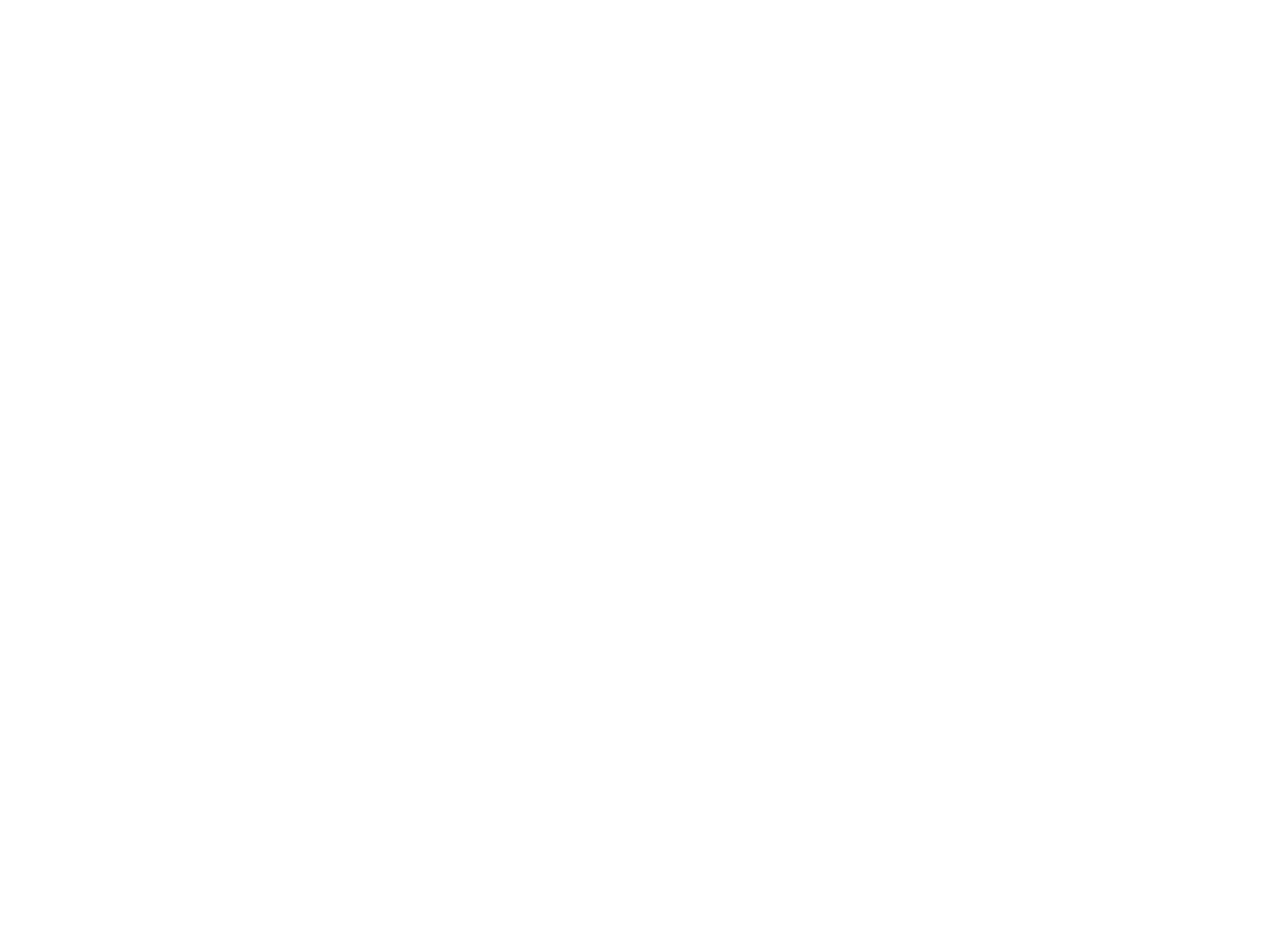
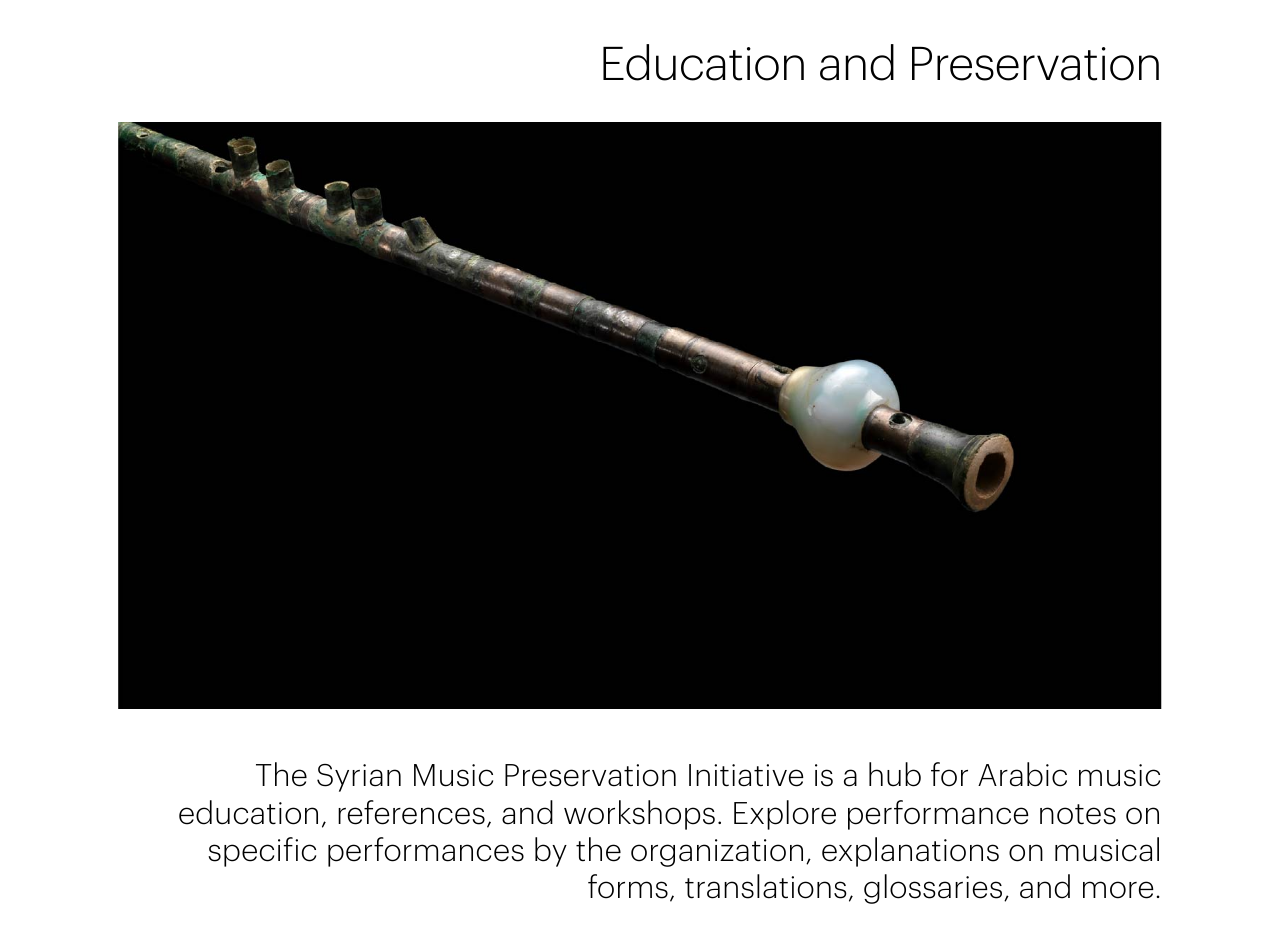
Before and after one commit to SyrianMusic/syrian-music-www, a Next.js app: page /education in a window 1280 px wide. Before the commit this address had no page. Shown: the part 680-1622 px from the top of the page. Before the commit the page ends 800 px from the top, so only its background shows below. Built offline with nearby package versions, Linux system fonts and the light colour scheme.

Commit message:
add education page

```diff
--- a/components/Hero.js
+++ b/components/Hero.js
@@ -3,15 +3,11 @@ import PropTypes from 'prop-types';
 import Image from './Image';
 import theme from '../styles/theme';
 
-const Hero = ({ className }) => (
+const Hero = ({ className, content, image, title }) => (
   <div className={cx('component-Hero-root', className)}>
-    <h1>Welcome to the Syrian Music Preservation Initiative</h1>
-    <Image className="component-Hero-image" src="/images/home-hero.jpg" width={1457} height={820} />
-    <p>
-      a non-profit organization dedicated to the preservation, protection and celebration of the
-      musical traditions of classical Arabic music. The initiatives of this organization serve as
-      both a connection to our history and as a source of pride for future generations.
-    </p>
+    {title && <h1>{title}</h1>}
+    <Image className="component-Hero-image" {...image} />
+    {content && <p>{content}</p>}
     <style jsx>{`
       .component-Hero-root {
         width: 100%;
@@ -44,10 +40,15 @@ const Hero = ({ className }) => (
 
 Hero.propTypes = {
   className: PropTypes.string,
+  content: PropTypes.node,
+  image: PropTypes.shape(Image.propTypes).isRequired,
+  title: PropTypes.string,
 };
 
 Hero.defaultProps = {
   className: undefined,
+  content: undefined,
+  title: undefined,
 };
 
 export default Hero;
--- /dev/null
+++ b/pages/education.js
@@ -0,0 +1,40 @@
+import SiteLayout from '../components/SiteLayout';
+import Hero from '../components/Hero';
+import Title from '../components/Title';
+import theme from '../styles/theme';
+
+const EducationPage = () => {
+  return (
+    <>
+      <Title title="Education and Preservation" />
+      <SiteLayout className="page-Education-SiteLayout">
+        <Hero
+          className="page-Education-Hero"
+          title="Education and Preservation"
+          image={{
+            src: '/images/education-hero.jpg',
+            width: 1461,
+            height: 822,
+          }}
+          content="The Syrian Music Preservation Initiative is a hub for Arabic music education, references, and workshops. Explore performance notes on specific performances by the organization, explanations on musical forms, translations, glossaries, and more."
+        />
+      </SiteLayout>
+      <style global jsx>
+        {`
+          main {
+            display: flex;
+            align-items: center;
+            justify-content: center;
+          }
+
+          :global(.page-Education-SiteLayout) :global(.page-Education-Hero) {
+            margin: ${theme.pxToRem(108)} auto ${theme.pxToRem(235)};
+            width: ${theme.pxToRem(1461)};
+          }
+        `}
+      </style>
+    </>
+  );
+};
+
+export default EducationPage;
```
Also changed, not shown: pages/index.js (+19 -3 lines), public/images/education-hero.jpg (added).
